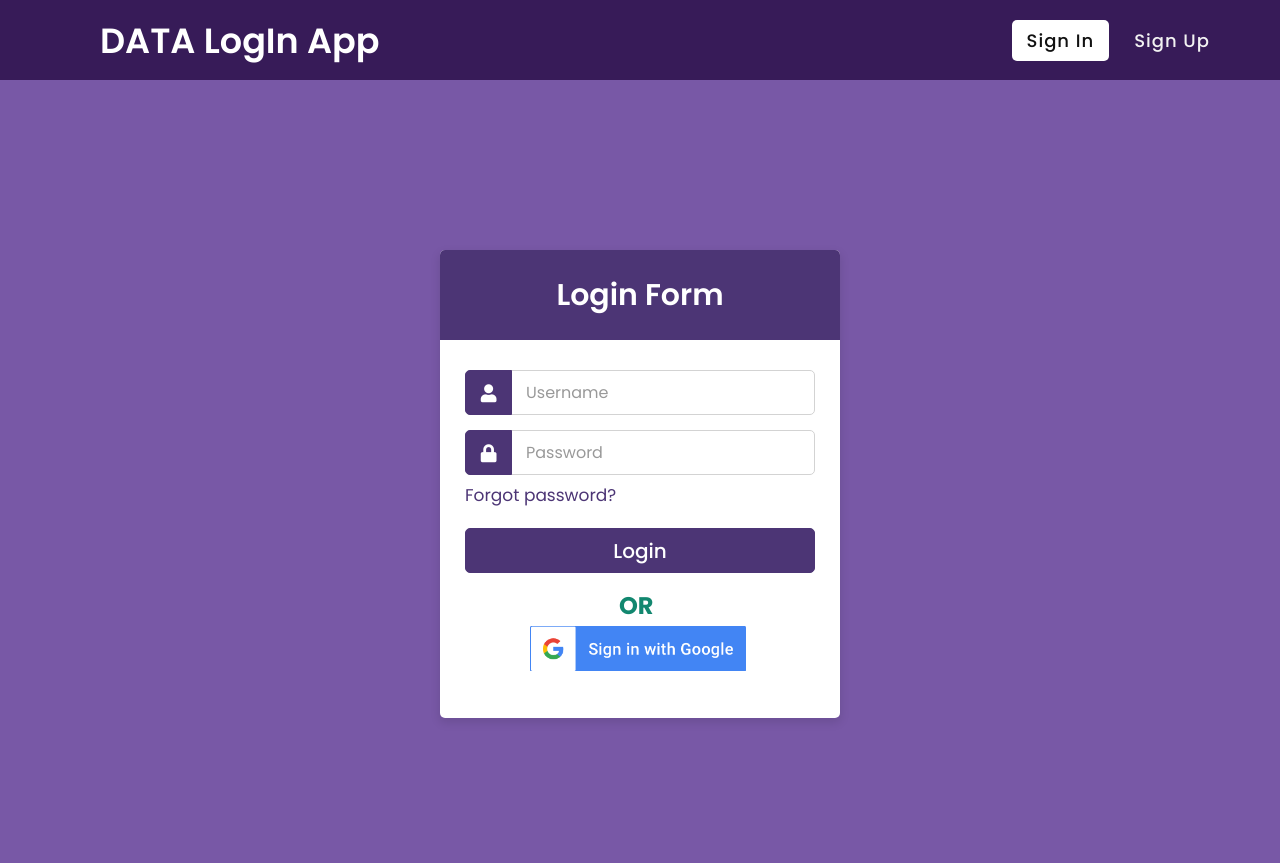
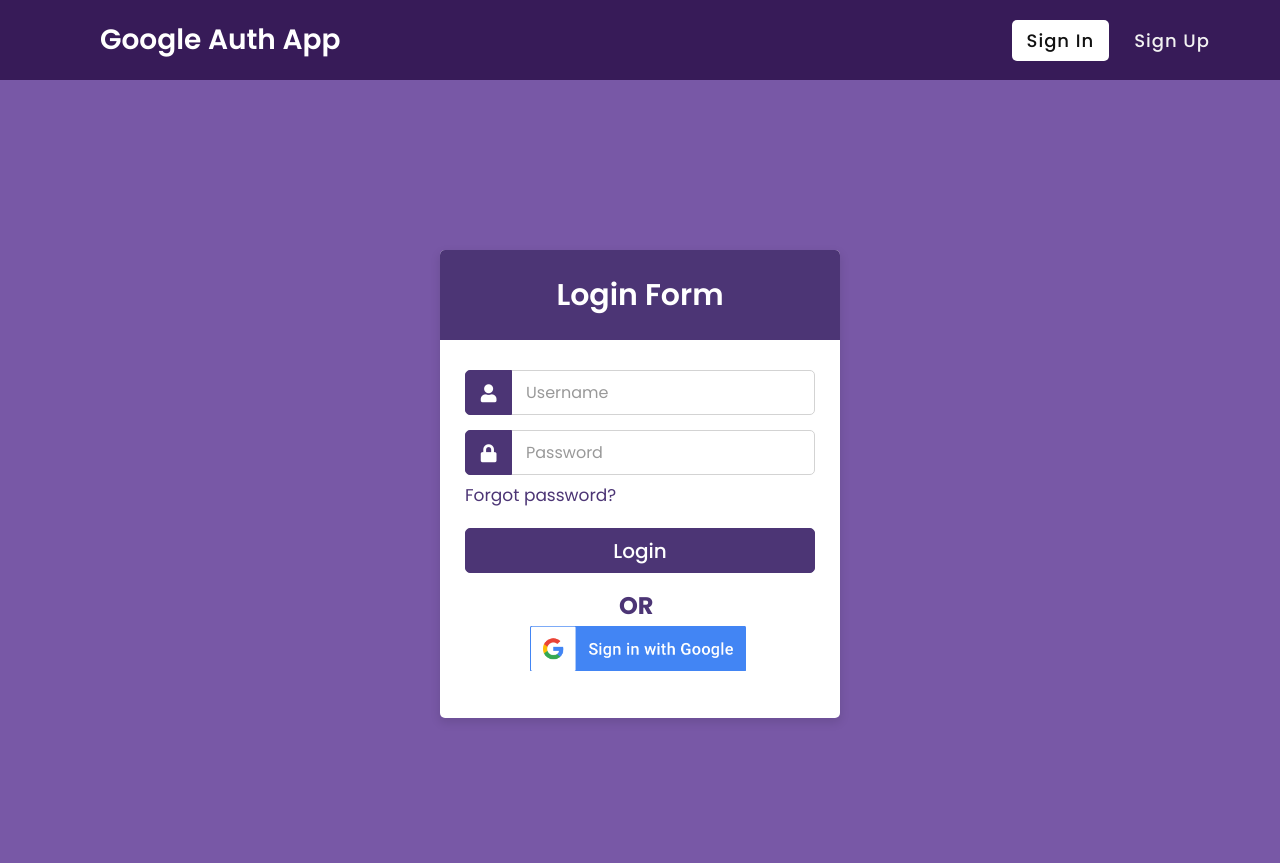
Before and after one commit to anuragverma2804/DataCompanyProject, a Django app: page /accounts/login/ in a window 1280 px wide. Shown: the top 863 px of the page. Run offline with Django 4.2, Linux system fonts and the light colour scheme; some libraries are stand-ins or nearby versions.

Commit message:
Did Minor changes in base.html login.html and style.css

```diff
--- a/google_auth_pro/static/style.css
+++ b/google_auth_pro/static/style.css
@@ -17,7 +17,7 @@ nav{
 }
 nav .logo{
   color: #fff;
-  font-size: 35px;
+  font-size: 28px;
   font-weight: 600;
 }
 nav ul{
--- a/google_auth_pro/template/account/base.html
+++ b/google_auth_pro/template/account/base.html
@@ -10,7 +10,7 @@
   <body>
     {% block body %}
     <nav>
-      <div class="logo">DATA LogIn App
+      <div class="logo">Google Auth App
       </div>
       <input type="checkbox" id="click">
       <label for="click" class="menu-btn">
--- a/google_auth_pro/template/account/login.html
+++ b/google_auth_pro/template/account/login.html
@@ -24,7 +24,7 @@
                 <input type="submit" value="Login">
             </div>
             <div>
-                <h2 style="margin-left: 154px;color:#12876f;margin-bottom:3px;">OR</h2>
+                <h2 style="margin-left: 154px;color:#4C3575;margin-bottom:3px;">OR</h2>
             </div>
                 <div class="socialaccount_ballot">
                     <div class="socialaccount_providers">
```
Also changed, not shown: google_auth_pro/db.sqlite3.
